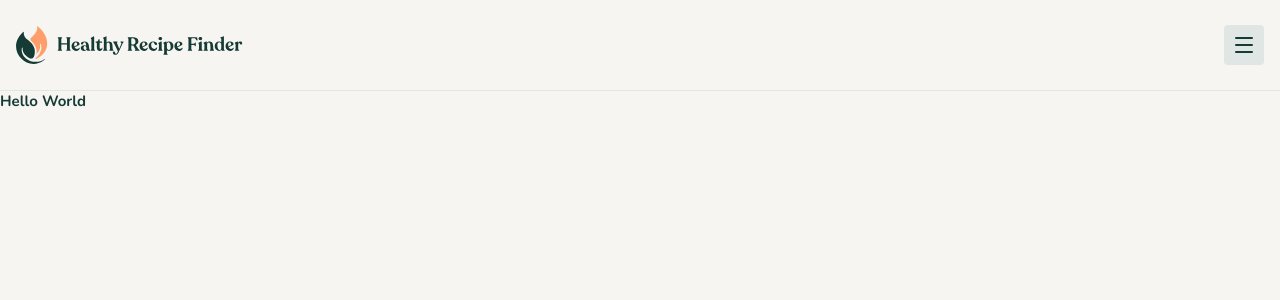
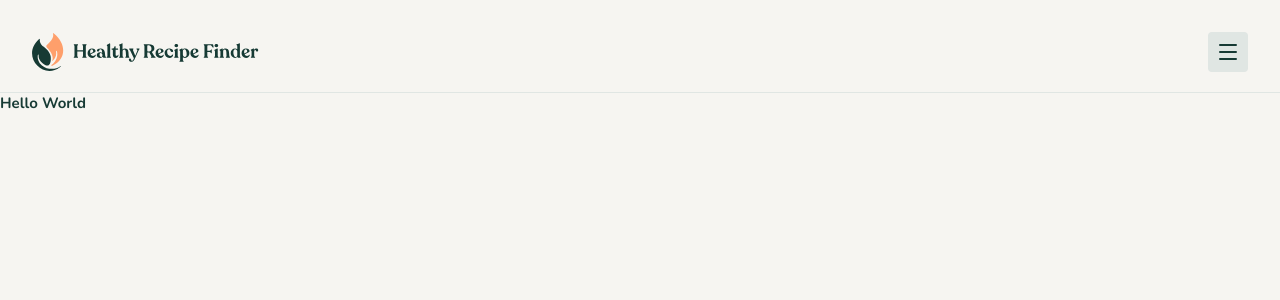
Before and after one commit to EdwardShanahan09/fm-recipe-finder, a React (Vite) app: page / in a window 1280 px wide. Shown: the top 300 px of the page. Built offline with nearby package versions, Linux system fonts and the light colour scheme.

Commit message:
Update Navbar for tablet screen sizes

```diff
--- a/src/components/Navbar/Navbar.css
+++ b/src/components/Navbar/Navbar.css
@@ -1,5 +1,5 @@
 .navbar {
-  padding: 2.5rem 0;
+  padding: 2rem 0;
   border-bottom: 1px solid var(--color-neutral-200);
   position: relative;
 }
@@ -58,3 +58,14 @@
 .navbar__menu-list .btn {
   width: 100%;
 }
+
+@media (min-width: 768px) {
+  .navbar {
+    padding: 3.2rem 0 2rem 0;
+  }
+
+  .navbar__menu-list {
+    left: 3.2rem;
+    right: 3.2rem;
+  }
+}
--- a/src/index.css
+++ b/src/index.css
@@ -91,6 +91,12 @@ p {
 }
 
 @media (min-width: 768px) {
+  /* Global */
+
+  .container {
+    padding-left: 3.2rem;
+    padding-right: 3.2rem;
+  }
   /* Base Typography */
 
   .text-preset-1 {
```
